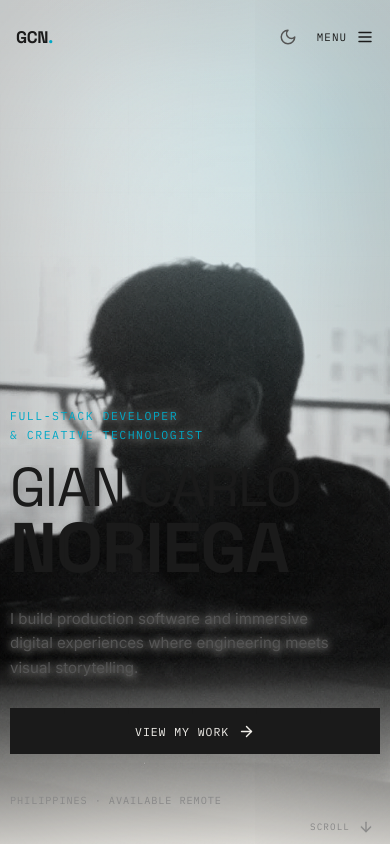
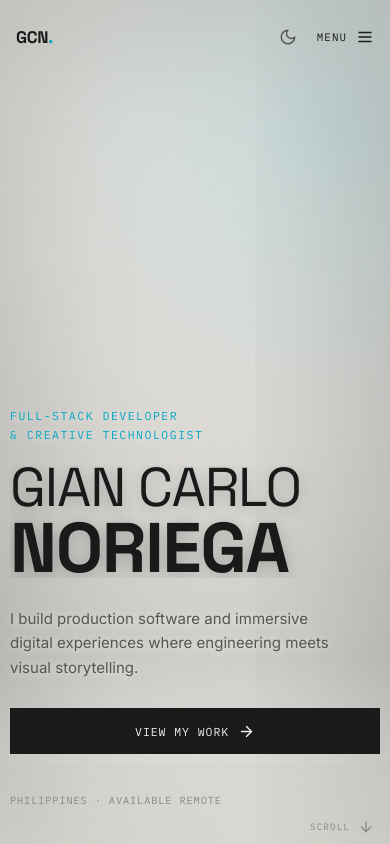
Before and after one commit to frogrest/Portfolio-Rework, a React (Vite) app: page / in a window 390 px wide. Shown: the top 844 px of the page. Built offline with nearby package versions, Linux system fonts and the light colour scheme.

Commit message:
Hide hero image on mobile

```diff
--- a/src/styles/globals.css
+++ b/src/styles/globals.css
@@ -356,8 +356,7 @@ img, video { height: auto; }
 
 @media (max-width: 639px) {
   .hero { min-height: 100svh; padding-bottom: 2.3rem; align-items: flex-end; }
-  .hero__image-wrap { inset: 0; width: 100%; height: 100%; right: 0; top: 0; opacity: .7; }
-  .hero__image-wrap .optimized-image { height: 100%; aspect-ratio: auto !important; }
+  .hero__image-wrap { display: none; }
   .hero__wash { background:
     linear-gradient(180deg, var(--wash-mobile-top) 0%, var(--wash-mobile-mid) 42%, var(--wash-mobile-strong) 78%, var(--wash-start) 100%),
     radial-gradient(circle at 85% 15%, var(--wash-glow), transparent 40%); }
```
